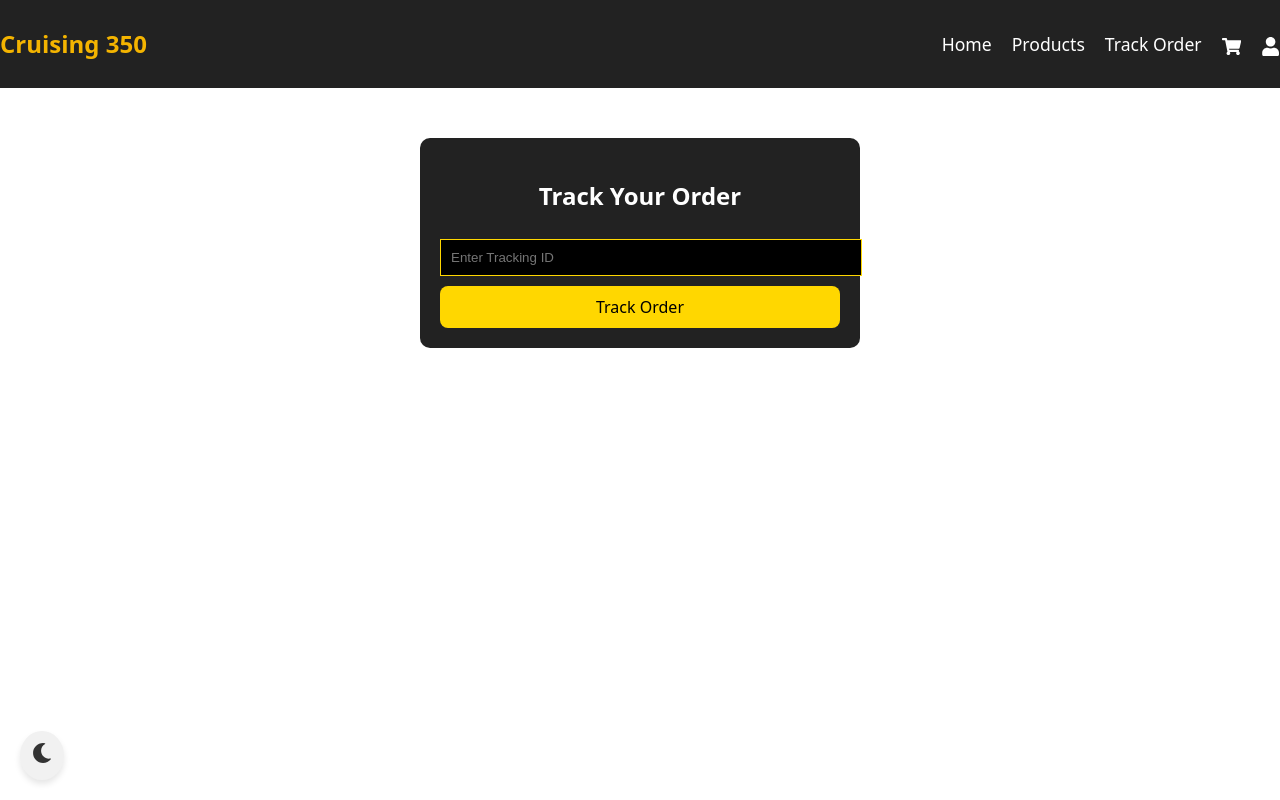
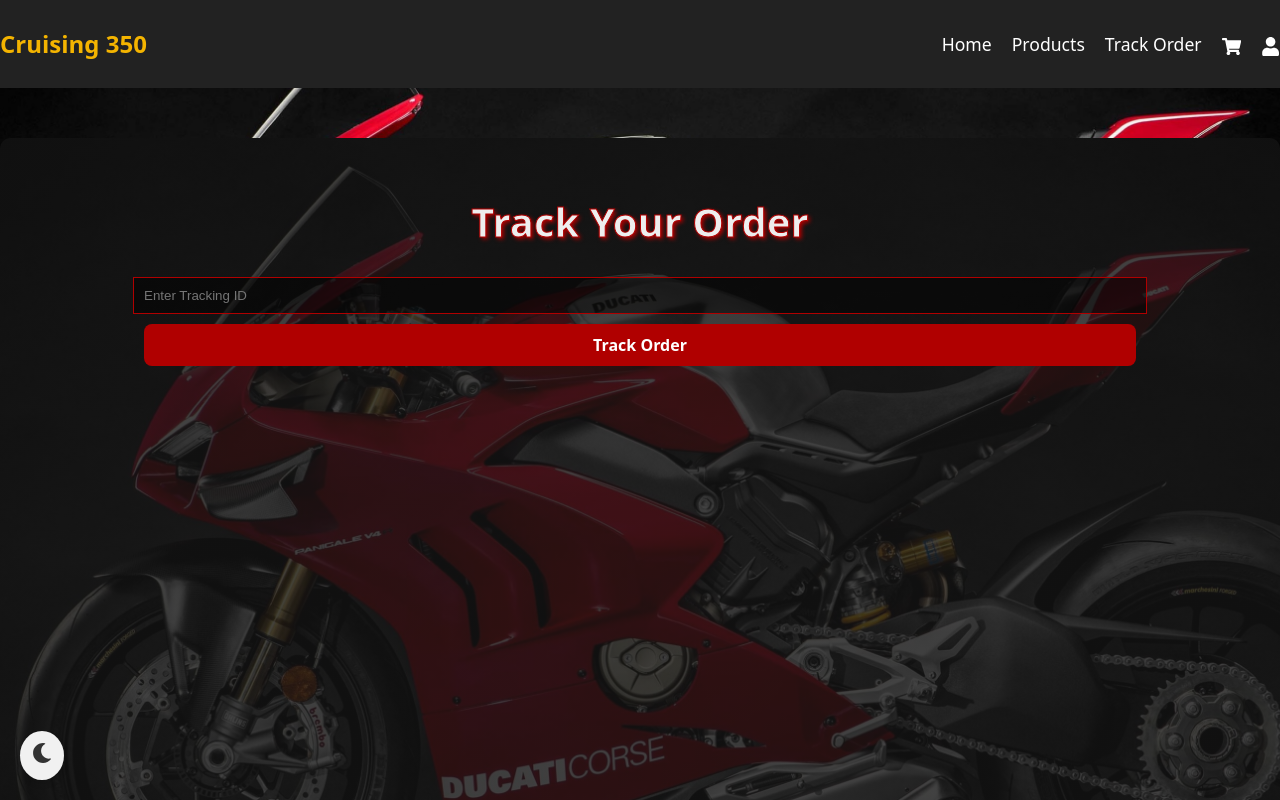
Before and after one commit to ishitars27/vinayak, a React (Vite) app: page /ordertracking in a window 1280 px wide. Built offline with nearby package versions, Linux system fonts and the light colour scheme; a web font is replaced by a local one.

Commit message:
updated wesite

```diff
--- a/src/pages/ordertracking.jsx
+++ b/src/pages/ordertracking.jsx
@@ -1,5 +1,6 @@
 import React, { useState } from "react";
-import "../styles/orderTracking.css"; // Ensure this file exists
+import "../styles/orderTracking.css";
+import Footer from "../components/Footer";
 
 const OrderTracking = () => {
     const [trackingId, setTrackingId] = useState("");
@@ -29,6 +30,7 @@
                 <button type="submit">Track Order</button>
             </form>
             {orderStatus && <p className="order-status">Status: {orderStatus}</p>}
+            <Footer />
         </div>
     );
 };
--- a/src/styles/orderTracking.css
+++ b/src/styles/orderTracking.css
@@ -1,43 +1,70 @@
+body {
+  background-image: url('/ducati-background.jpg');
+  background-size: cover;
+  background-repeat: no-repeat;
+  background-attachment: fixed;
+  background-color: #000;
+  color: white;
+}
 
-.order-tracking-container {width: 100%;
+.order-tracking-container {
+  width: 100%;
   text-align: center;
-    max-width: 400px;
+  /* Removed max-width or adjusted it */
   margin: 50px auto;
   padding: 20px;
-    background: #222;
-    color: white;
+  background: linear-gradient(rgba(20, 20, 20, 0.8), rgba(20, 20, 20, 0.8)), url('/ducati-background.jpg');
+  background-size: cover;
+  color: #eee;
   border-radius: 10px;
+  display: flex; /* Using flexbox */
+  flex-direction: column; /* Stack children vertically */
+  min-height: 100vh; /* Ensure container takes full viewport height */
+  box-sizing: border-box; /* Include padding and border in height calculation */
 }
 
 .order-tracking-container h2 {
   margin-bottom: 15px;
+  font-size: 2.5rem;
+  text-shadow: 2px 2px 4px #b00000;
+  -webkit-text-stroke: 1px #b00000;
 }
 
 .order-tracking-container input {
-    width: 100%;
+  width: 80%;
   padding: 10px;
   margin: 10px 0;
-    border: 1px solid gold;
-    background: black;
+  border: 1px solid #b00000;
+  background: rgba(0, 0, 0, 0.5);
   color: white;
 }
 
 .order-tracking-container button {
-    width: 100%;
+  width: 80%;
   padding: 10px;
-    background-color: gold;
-    color: black;
+  background-color: #b00000;
+  color: white;
   border: none;
   cursor: pointer;
+  font-weight: bold;
+  transition: background-color 0.3s ease;
 }
 
 .order-tracking-container button:hover {
-    background-color: darkgoldenrod;
+  background-color: #800000;
 }
 
 .order-status {
   margin-top: 15px;
   font-size: 1.2rem;
   font-weight: bolder;
-    color: gold;
+  color: #b00000;
 }
+
+
+
+Footer{
+position: relative;
+justify-content: flex-end;
+top: 100%;
+}
```
Also changed, not shown: public/ducati-background.jpg (added). Lines whose indentation alone changed are shown as unchanged.
